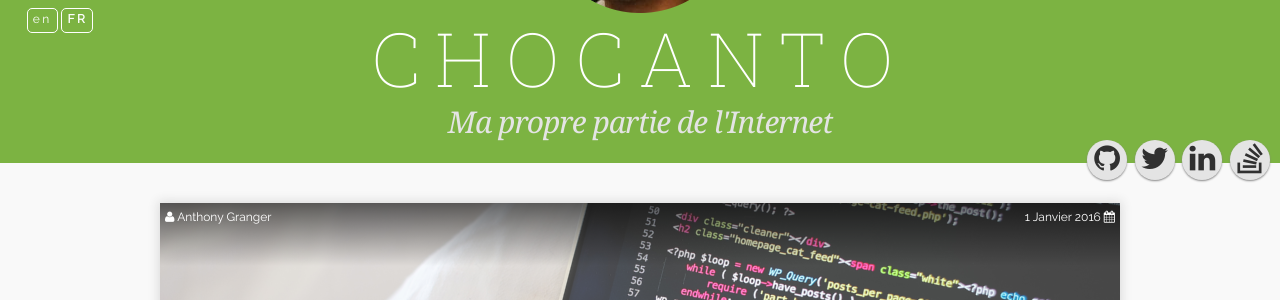
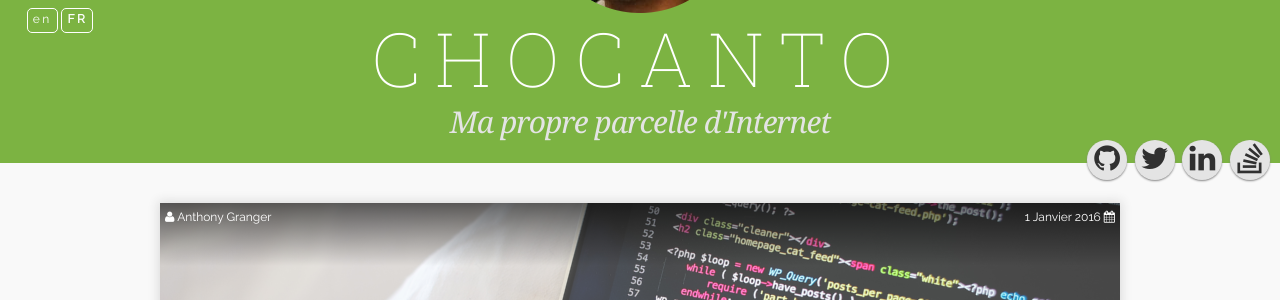
Before and after one commit to Chocanto/Chocanto.github.io, a Jekyll site: the page built from fr/index.html, in a window 1280 px wide. Shown: the part 187-487 px from the top of the page. Built offline with Jekyll 4.4.1, drawn with Linux system fonts in a browser that asks for light colours; Markdown is read by kramdown in place of the engine named in the settings.

Commit message:
Update french subtitle

```diff
--- a/_config.yml
+++ b/_config.yml
@@ -48,7 +48,7 @@ t:
         fr: "Contact"
     subtitle:
         en: "My very own part of the Internet"
-        fr: "Ma propre partie de l'Internet"
+        fr: "Ma propre parcelle d'Internet"
     footer-article:
         en: "Found a mistake, or just want to add your words to this post ?"
         fr: "Vous avez trouvé une erreur ou souhaitez juste ajouter votre grain de sel ?"
```
